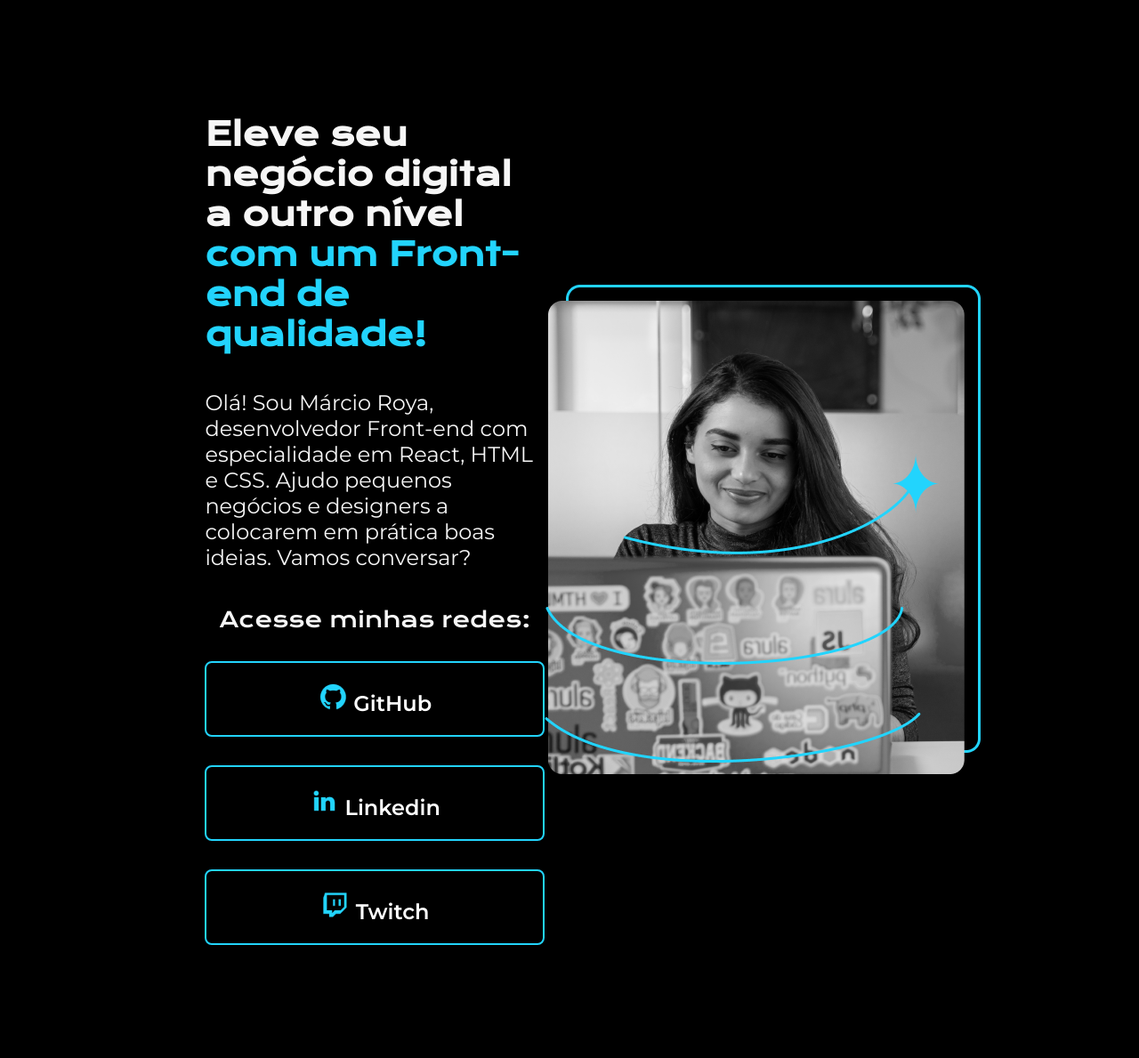
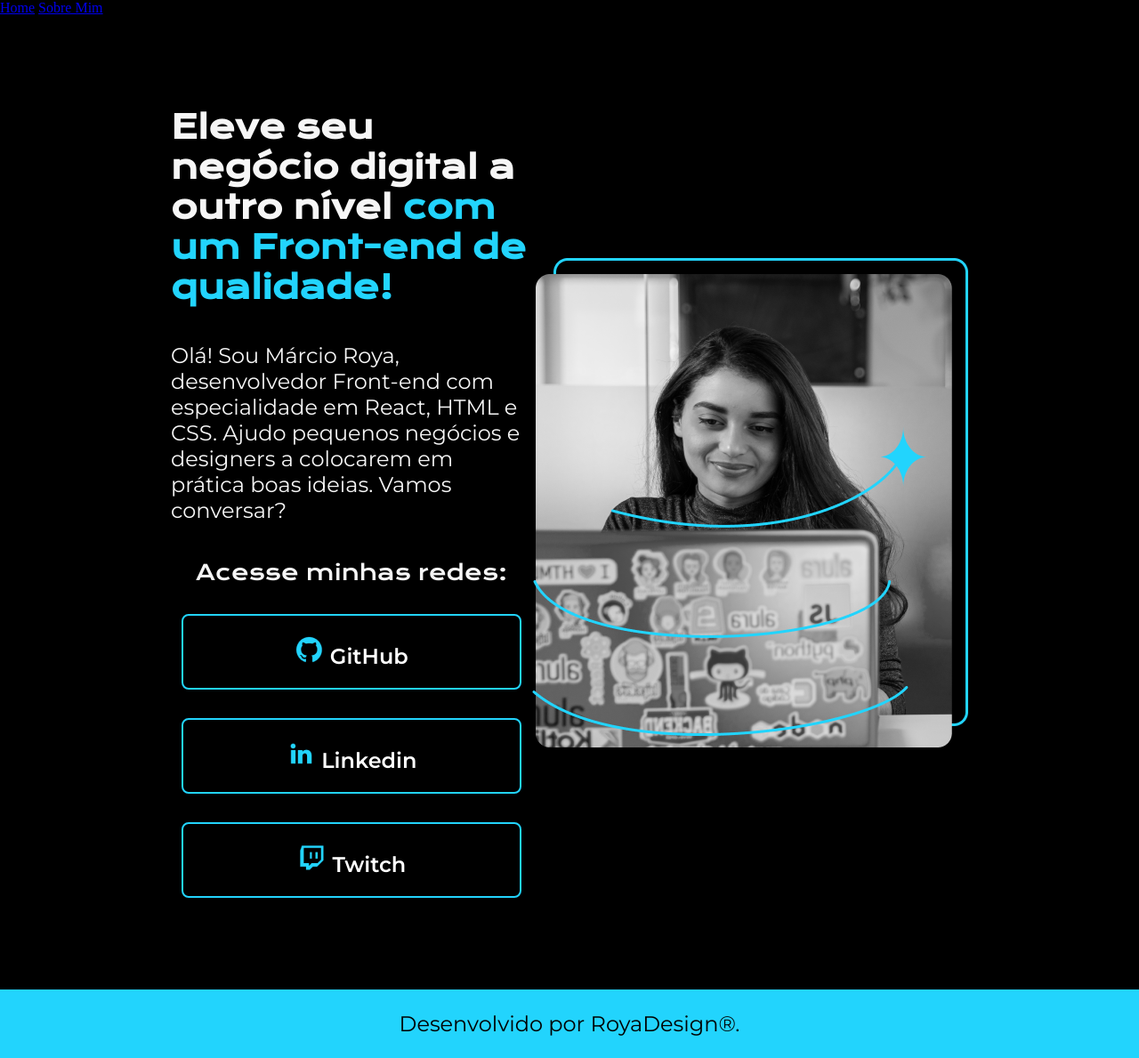
Before and after one commit to mroya/Curso-Alura-portofolio, a plain HTML site: page index.html in a window 1280 px wide. Shown: the whole page at 89% size. Before the commit the page ends 1062 px from the top, so only its background shows below. Drawn offline with nearby package versions, Linux system fonts and the light colour scheme.

Commit message:
created: footer and header

```diff
--- a/index.html
+++ b/index.html
@@ -10,7 +10,12 @@
 </head>
 
 <body>
-    <header></header>
+    <header class="cabecalho">
+        <nav class="cabecalho__menu">
+            <a class="cabecalho__menu__link" href="#">Home</a>
+            <a class="cabecalho__menu__link" href="#">Sobre Mim</a>
+        </nav>
+    </header>
     <main class="apresentacao">
         <section class="apresentacao__conteudo">
             <h1 class="apresentacao__conteudo__titulo">
@@ -42,7 +47,9 @@
         </section>
         <img src="./assets/Imagem.png" alt="Foto de Márcio Roya programando">
     </main>
-    <footer></footer>
+    <footer class="rodape">
+        <p>Desenvolvido por RoyaDesign®.</p>
+    </footer>
 </body>
 
 </html>
--- a/style.css
+++ b/style.css
@@ -6,7 +6,7 @@
 }
 
 body {
-    height: 100vh;
+    /* height: 100vh; */
     box-sizing: border-box;
     background-color: #000000;
     color: #F6F6F6;
@@ -17,7 +17,7 @@ body {
 }
 
 .apresentacao {
-    margin: 10% 18%;
+    padding: 8% 15%;
     display: flex;
     align-items: center;
     justify-content: space-between;
@@ -80,3 +80,13 @@ body {
 .titulo-destaque:hover {
     color: #ffffff;
 }
+
+.rodape {
+    color: #000000;
+    background-color: #22D4FD;
+    padding: 24px;
+    text-align: center;
+    font-family: 'Montserrat', sans-serif;
+    font-size: 24px;
+    font-weight: 400;
+}
```
